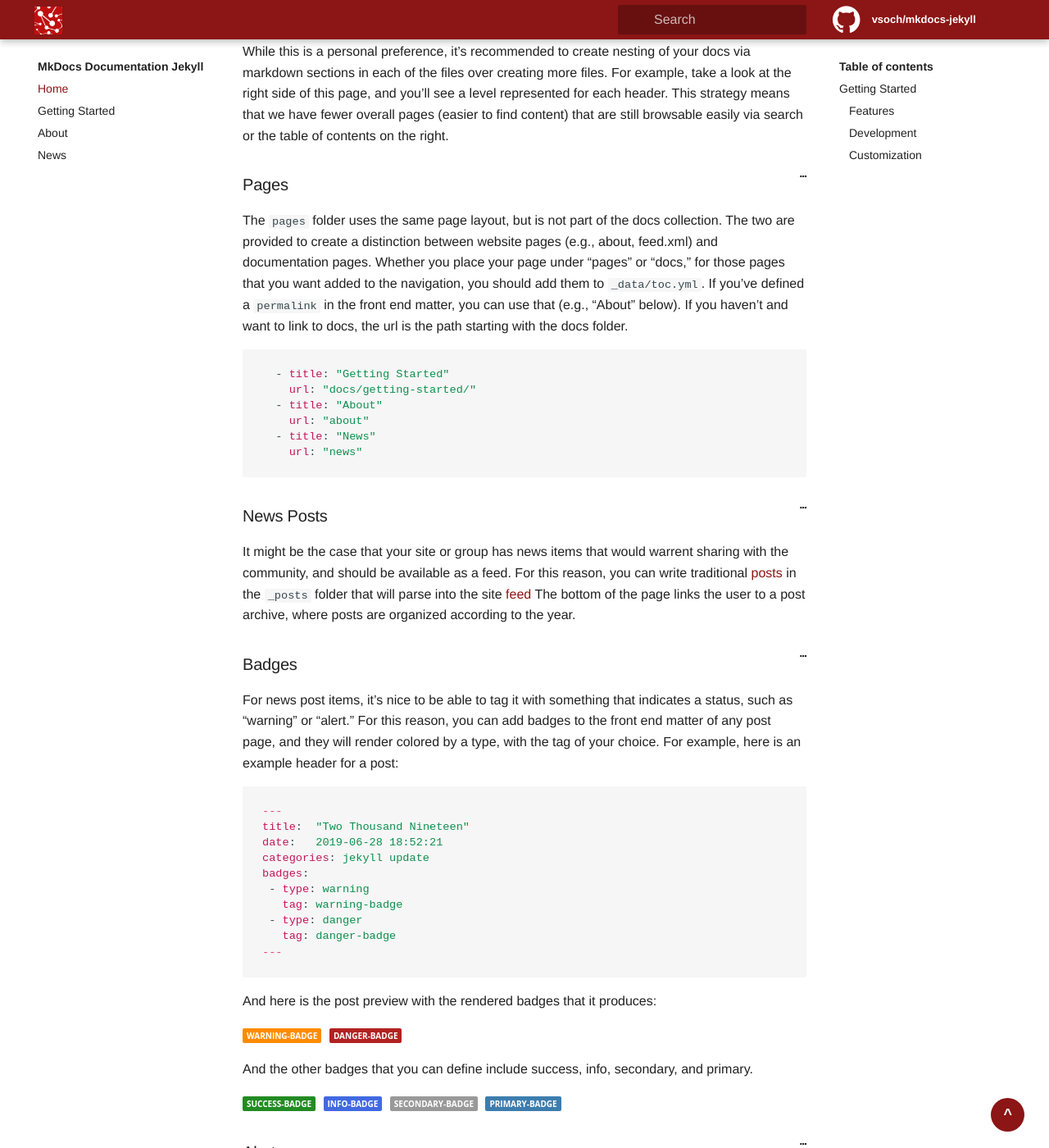
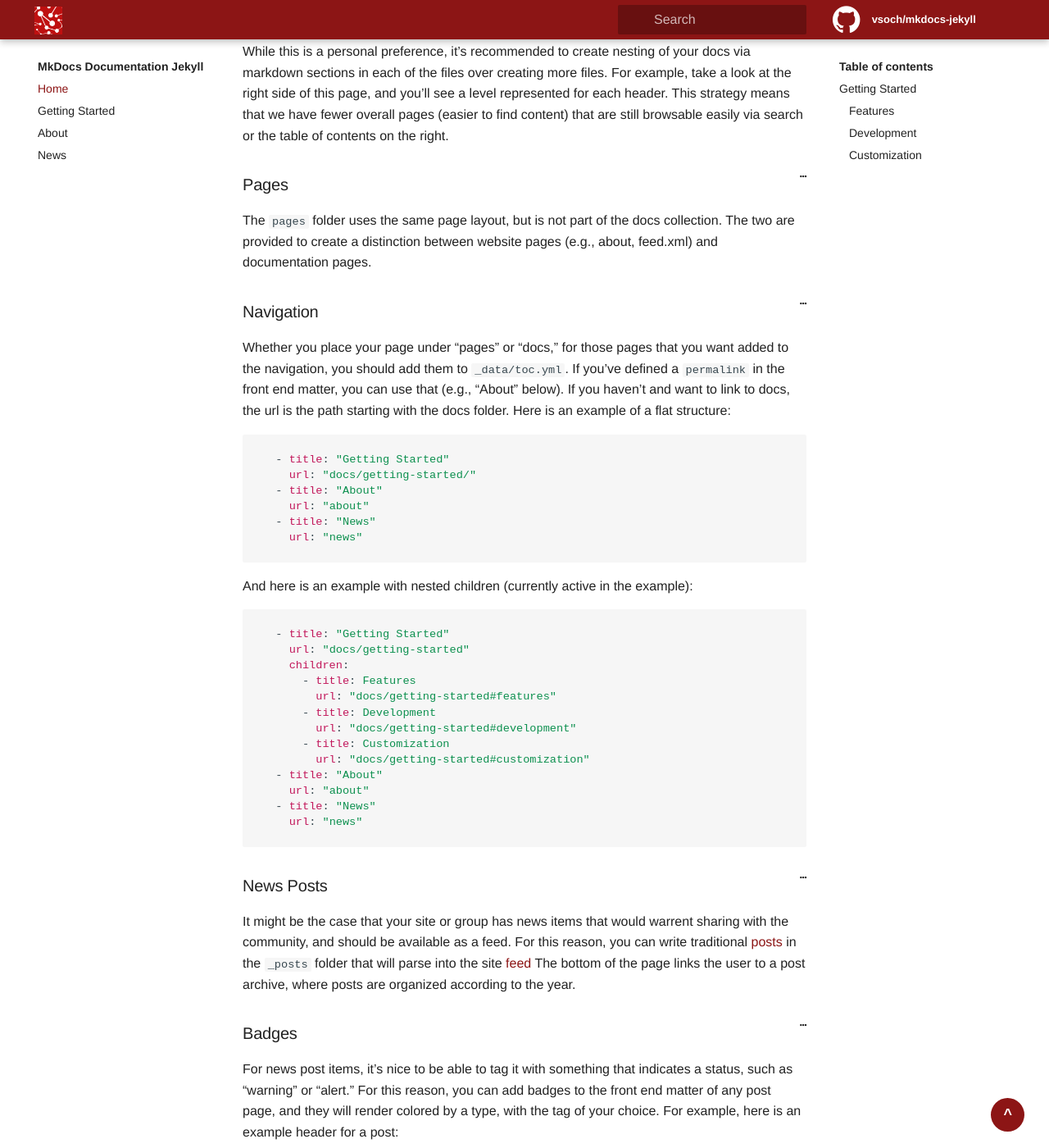
Before and after one commit to vsoch/mkdocs-jekyll, a Jekyll site: the page built from _docs/getting-started.md, in a window 1280 px wide and 1400 px high, scrolled down 2025 px. Shown: the whole window at 82% size. Built offline with Jekyll 4.4.1, drawn with Linux system fonts in a browser that asks for light colours.

Commit message:
adding start to navigation with children
Signed-off-by: Vanessa Sochat <vsochat@stanford.edu>

````diff
--- a/_docs/getting-started.md
+++ b/_docs/getting-started.md
@@ -110,15 +110,37 @@ that are still browsable easily via search or the table of contents on the right
 
 The `pages` folder uses the same page layout, but is not part of the docs collection.
 The two are provided to create a distinction between website pages (e.g., about,
-feed.xml) and documentation pages.  Whether you place your page under
-"pages" or "docs," for those pages that you want added to the navigation,
+feed.xml) and documentation pages.
+
+### Navigation
+
+Whether you place your page under "pages" or "docs," for those pages that you want added to the navigation,
 you should add them to `_data/toc.yml`. If you've defined a `permalink` in the
 front end matter, you can use that (e.g., "About" below). If you haven't and
 want to link to docs, the url is the path starting with the docs folder.
+Here is an example of a flat structure:
 
 ```yaml
   - title: "Getting Started"
     url: "docs/getting-started/"
+  - title: "About"
+    url: "about"
+  - title: "News"
+    url: "news"
+```
+
+And here is an example with nested children (currently active in the example):
+
+```yaml
+  - title: "Getting Started"
+    url: "docs/getting-started"
+    children:
+      - title: Features
+        url: "docs/getting-started#features"
+      - title: Development
+        url: "docs/getting-started#development"
+      - title: Customization
+        url: "docs/getting-started#customization"
   - title: "About"
     url: "about"
   - title: "News"
--- a/_includes/sidebar.html
+++ b/_includes/sidebar.html
@@ -2,7 +2,7 @@
   <div class="md-sidebar__scrollwrap">
     <div class="md-sidebar__inner">
       <nav class="md-nav md-nav--primary" data-md-level="0">
-        <label class="md-nav__title md-nav__title--site" for="__drawer"><span class="md-nav__button md-logo"><img height="48" src="{{%20site.logo%20}}" width="48"></span> {{ site.title }}</label>
+        <label class="md-nav__title md-nav__title--site" for="__drawer"><span class="md-nav__button md-logo"><img height="48" src="../{{ site.logo }}" width="48"></span> {{ site.title }}</label>
         <div class="md-nav__source">
           <a class="md-source" data-md-source="github" href="{{ site.repo }}" title="Go to repository">
           <div class="md-source__icon">
@@ -14,30 +14,52 @@
           </div></a>
         </div>
 
-
         <ul class="md-nav__list" data-md-scrollfix="">
           <li class="md-nav__item md-nav__item--active">
-            <input class="md-toggle md-nav__toggle" data-md-toggle="toc" id="__toc" type="checkbox"> <label class="md-nav__link md-nav__link--active" for="__toc">Home</label> <a class="md-nav__link md-nav__link--active" href="{{ site.baseurl }}/" title="Home">Home</a>
+            <input class="md-toggle md-nav__toggle" data-md-toggle="toc" id="__toc" type="checkbox">
+            <label class="md-nav__link md-nav__link--active" for="__toc">Home</label>
+               <a class="md-nav__link md-nav__link--active" href="{{ site.baseurl }}/" title="Home">Home</a>
 
             <nav class="md-nav md-nav--secondary">
               <label class="md-nav__title" for="__toc">Table of contents</label>
               <ul class="md-nav__list" data-md-scrollfix="">
+
                 {% for section in site.data.toc %}
-                <li class="md-nav__item">
+                <li class="md-nav__item {% if forloop.first%}{% else %}md-nav__item--nested{% endif %}">
                   <a class="md-nav__link" href="#{{ section.title | slugify }}"
                      id="pancakes-{{ section.title | slugify }}"
                      title="{{ section.title }}">{{ section.title }}</a>
+                     {% if section.children %}<nav class="md-nav">
+                         <ul class="md-nav__list">
+                             {% for child in section.children %}<li class="md-nav__item">
+                                     <a href="#{{ child.title | slugify }}"
+                                        title="{{ child.title }}"
+                                        class="md-nav__link child-{{ section.title | slugify }}">{{ child.title }}</a>
+                                 </li>{% endfor %}
+                         </ul>
+                     </nav>{% endif %}
                 </li>
                 {% endfor %}
               </ul>
             </nav>
           </li>
 
-          {% for section in site.data.toc %}
-          <li class="md-nav__item">
-            <a class="md-nav__link" href="{{ site.baseurl }}/{{ section.url }}" title="{{ section.title }}">{{ section.title }}</a>
-          </li>
-          {% endfor %}
+         {% for section in site.data.toc %}
+         <li class="md-nav__item md-nav__item--nested">
+             <a class="md-nav__link pancakes-parent" {% if section.children %}href="#pancakes-{{ section.title | slugify }}"{% else %}href="{{ site.baseurl }}/{{ section.url }}"{% endif %}
+                id="pancakes-{{ section.title | slugify }}"
+                title="{{ section.title }}">{{ section.title }}</a>
+                {% if section.children %}<nav class="md-nav">
+                    <ul class="md-nav__list">
+                        {% for child in section.children %}<li class="md-nav__item">
+                        <a href="{{ site.baseurl }}{{ child.url }}"
+                           title="{{ child.title }}" style="display:none"
+                           class="md-nav__link pancakes-child">{{ child.title }}</a>
+                        </li>{% endfor %}
+                    </ul>
+              </nav>{% endif %}
+         </li>
+         {% endfor %}
         </ul>
       </nav>
     </div>
````
Also changed, not shown: _data/toc.yml (+7 -0 lines), _includes/footer.html (+6 -1 lines).
